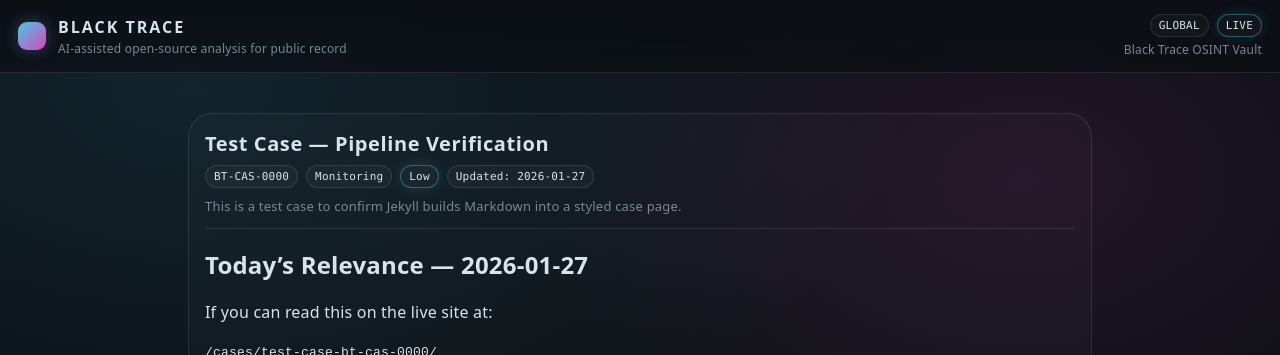
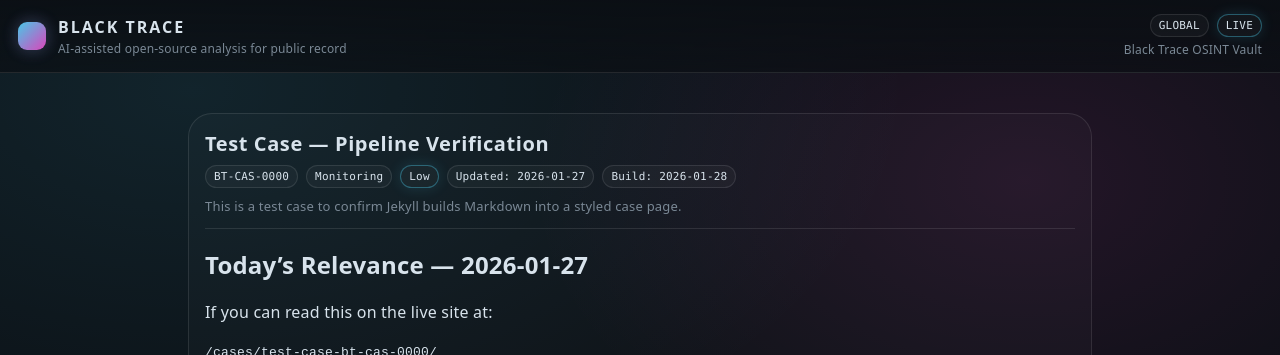
Before and after one commit to cryogenized-spec/black-trace-osint, a Jekyll site: the page built from _cases/test-case-bt-cas-0000.md, in a window 1280 px wide. Shown: the top 355 px of the page. Built offline with Jekyll 4.4.1, drawn with Linux system fonts in a browser that asks for light colours.

Commit message:
Updated so that build and refresh dates will auto display

```diff
--- a/_layouts/case.html
+++ b/_layouts/case.html
@@ -10,6 +10,7 @@ layout: default
     {% if page.status %}<span class="pill">{{ page.status }}</span>{% endif %}
     {% if page.confidence %}<span class="pill pill--ok">{{ page.confidence }}</span>{% endif %}
     {% if page.updated %}<span class="pill">Updated: {{ page.updated }}</span>{% endif %}
+<span class="pill pill--subtle">Build: {{ site.time | date: "%Y-%m-%d" }}</span>
   </div>
 
   {% if page.summary %}
```
